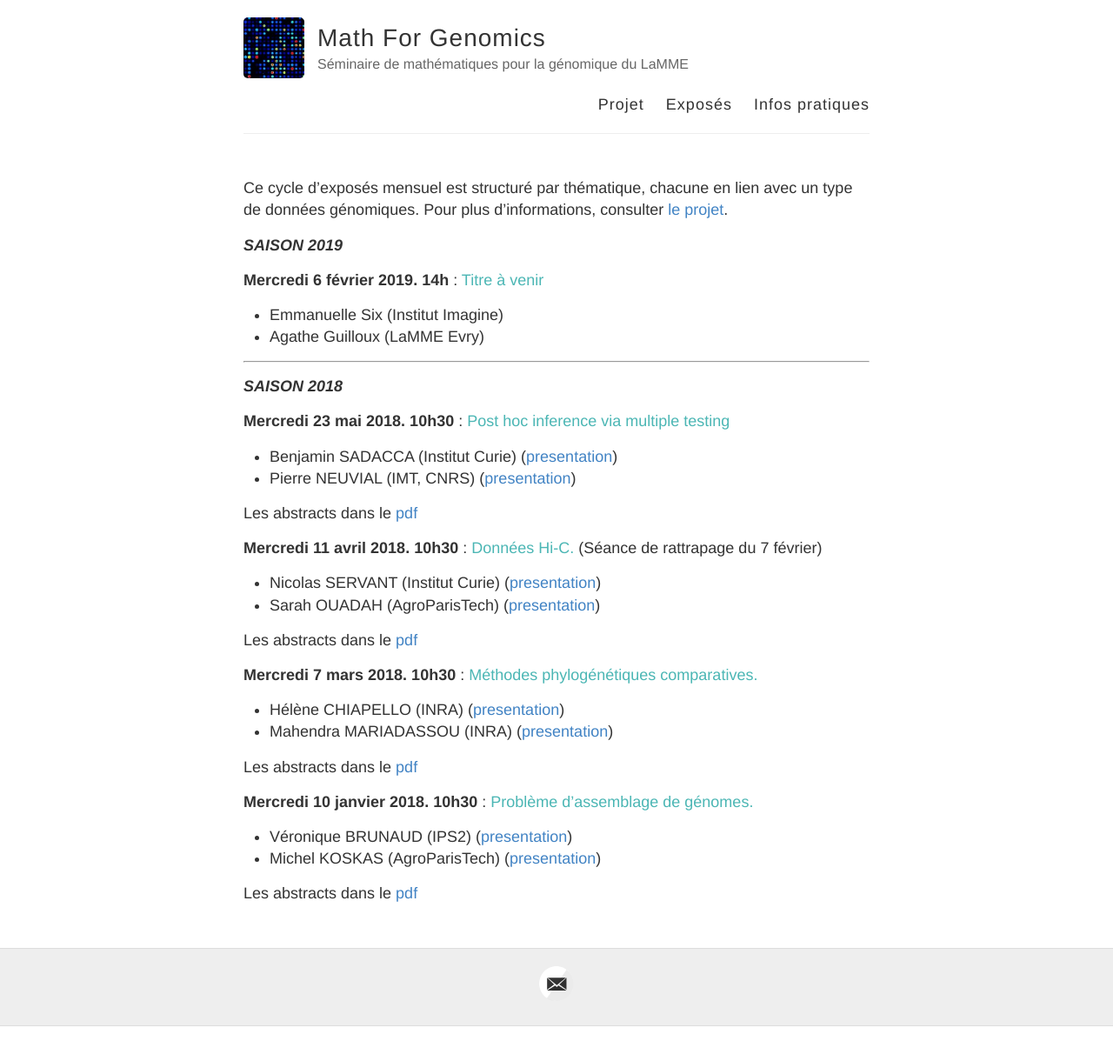
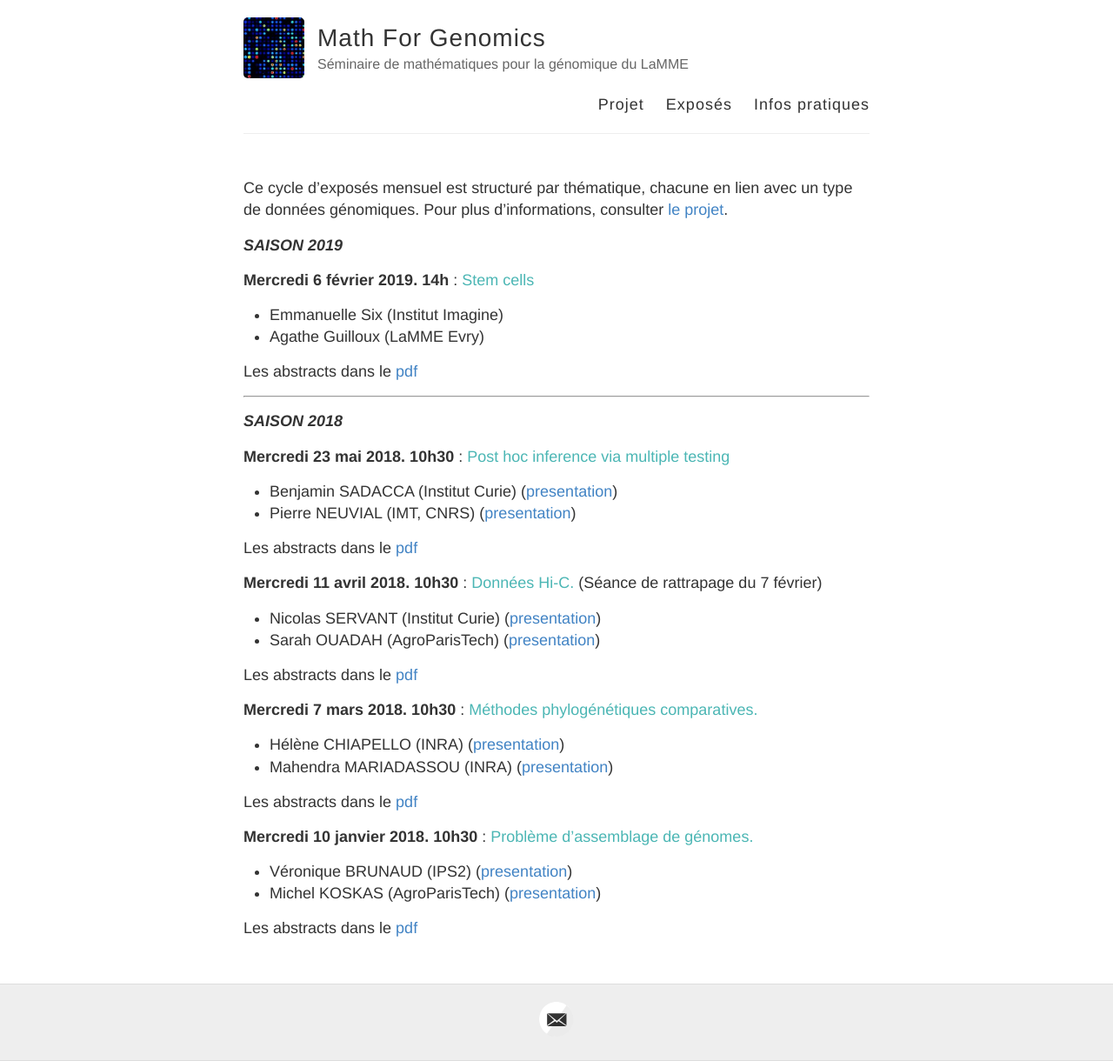
Before and after one commit to MathForGenomics/MathForGenomics.github.io, a Jekyll site: the page built from exposes.md, in a window 1280 px wide. Shown: the whole page at 87% size. Built offline with Jekyll 4.4.1, drawn with Linux system fonts in a browser that asks for light colours; before the commit the page ends 1180 px from its top, so only the background shows below that.

Commit message:
Update exposes.md

```diff
--- a/exposes.md
+++ b/exposes.md
@@ -8,9 +8,11 @@ Ce cycle d’exposés mensuel est structuré par thématique, chacune en lien av
 
 ***SAISON 2019***
 
-**Mercredi 6 février 2019. 14h** : <span style="color:rgb(75, 182, 180)"> Titre à venir</span>
+**Mercredi 6 février 2019. 14h** : <span style="color:rgb(75, 182, 180)">Stem cells</span>
 - Emmanuelle Six (Institut Imagine)
 - Agathe Guilloux (LaMME Evry)
+
+Les abstracts dans le [pdf](ABSTRACT/5_6fevrier2019.pdf)
 
 ***
 
```
